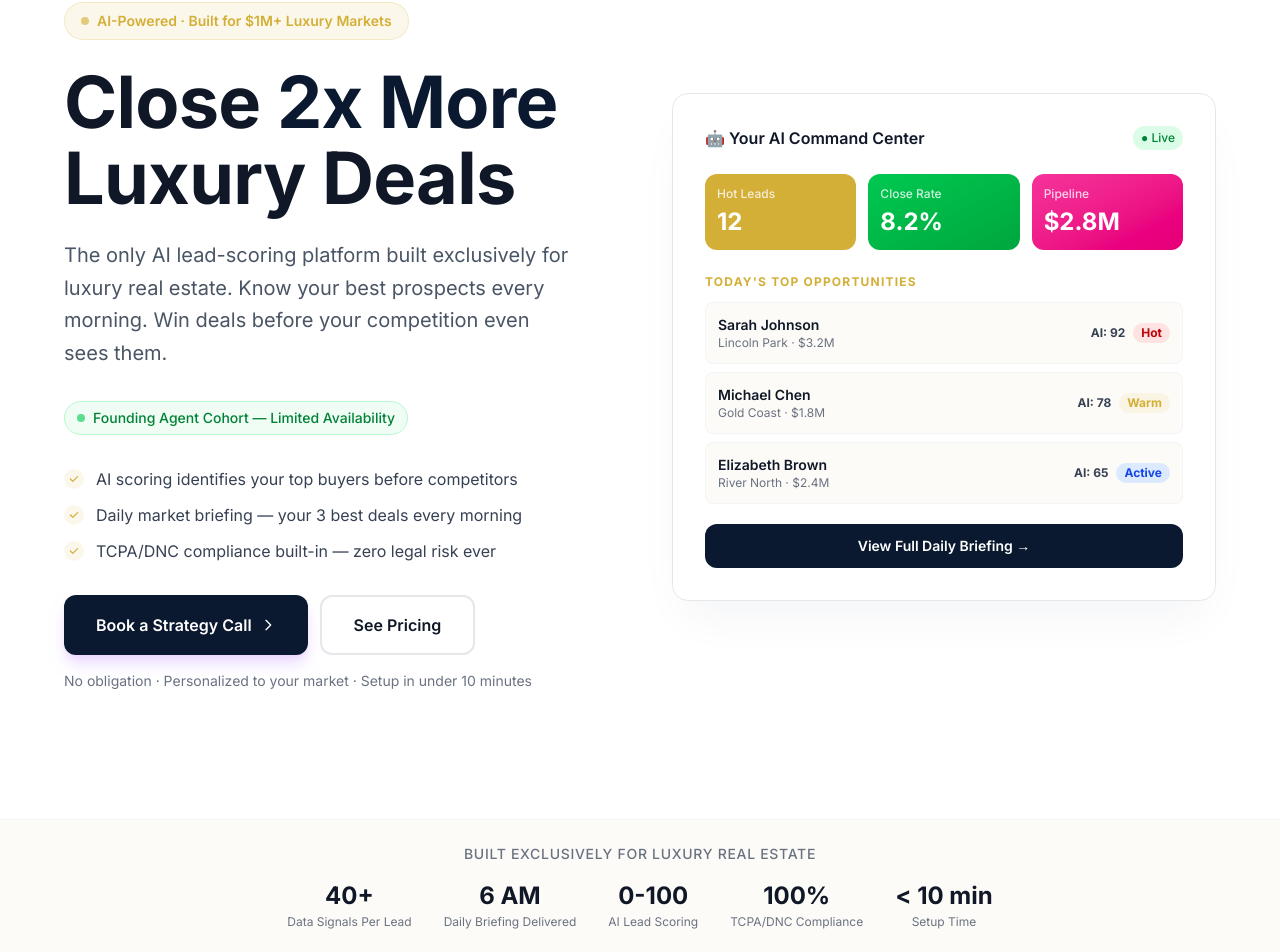
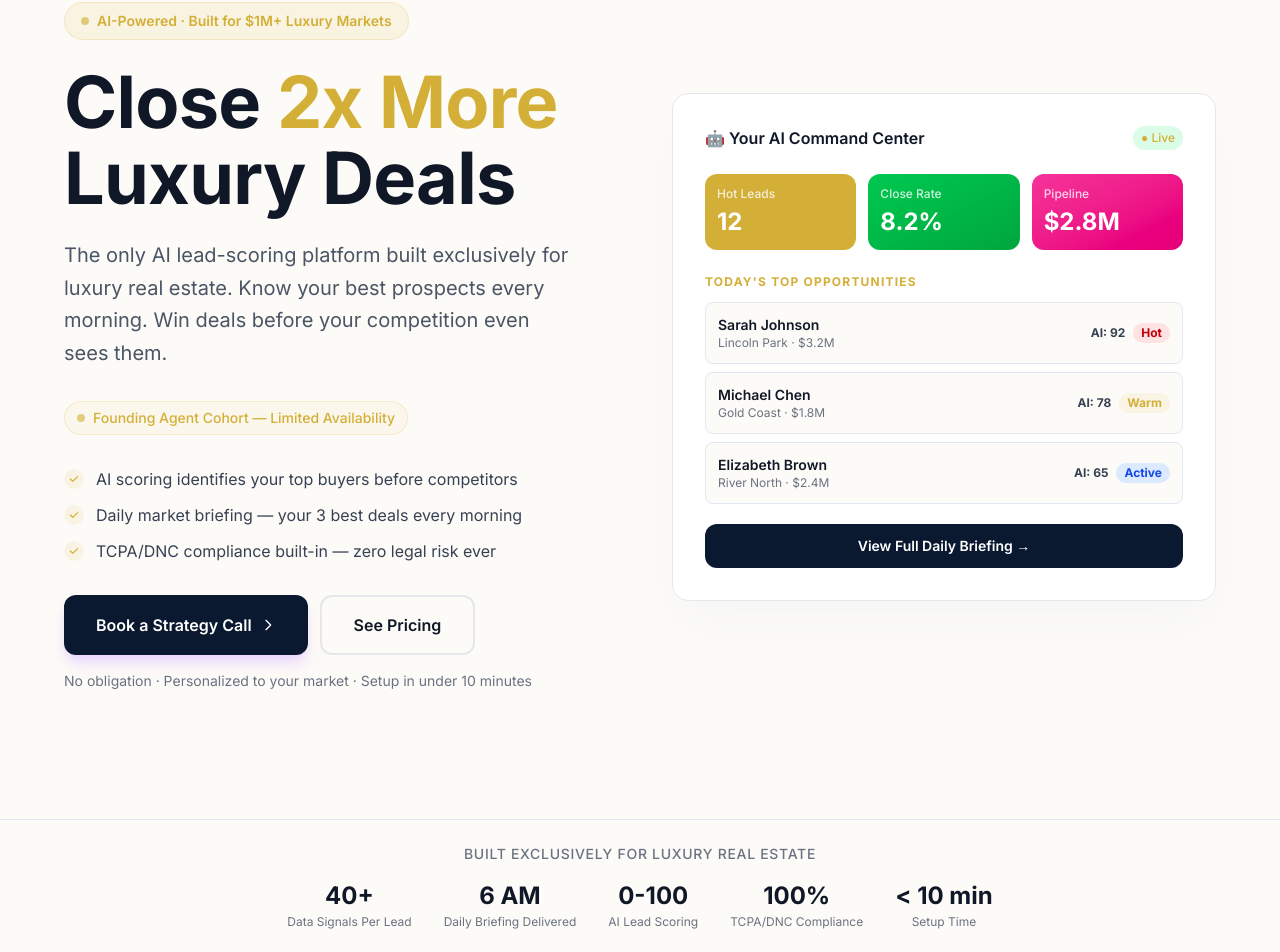
Before and after one commit to robopdesigns/luxeleadpro-site, a Next.js app: page / in a window 1280 px wide. Shown: the part 175-1127 px from the top of the page. Built offline with nearby package versions, Linux system fonts and the light colour scheme; no server answers; a web font is replaced by a local one.

Commit message:
fix: homepage ivory bg, gold accents, rep login page styling, dashboard login

```diff
--- a/app/dashboard/login/page.tsx
+++ b/app/dashboard/login/page.tsx
@@ -28,7 +28,7 @@ export default function DashboardLoginPage() {
   }
 
   return (
-    <main className="flex min-h-screen items-center justify-center bg-black px-6 text-white">
+    <main className="flex min-h-screen items-center justify-center bg-[#050B14] px-6 text-white">
       <form
         onSubmit={handleSubmit}
         className="w-full max-w-md space-y-4 rounded-2xl border border-white/10 bg-white/5 p-6"
@@ -42,7 +42,7 @@ export default function DashboardLoginPage() {
           onChange={(e) => setPassword(e.target.value)}
           required
           placeholder="Password"
-          className="w-full rounded-xl border border-white/20 bg-black/40 px-4 py-3 outline-none focus:border-[#D4AF37]/50"
+          className="w-full rounded-xl border border-white/20 bg-[#050B14]/40 px-4 py-3 outline-none focus:border-[#D4AF37]/50"
         />
 
         <button
--- a/app/page.tsx
+++ b/app/page.tsx
@@ -7,7 +7,7 @@ import { Footer } from '@/components/Footer';
 
 export default function HomePage() {
   return (
-    <div className="min-h-screen bg-white">
+    <div className="min-h-screen bg-[#FDFBF7]">
       <Header />
 
       {/* ─── HERO ─────────────────────────────────────────────── */}
@@ -15,7 +15,7 @@ export default function HomePage() {
         {/* Subtle gradient background blob */}
         <div className="absolute inset-0 -z-10">
           <div className="absolute top-0 right-0 w-[600px] h-[600px] bg-[#D4AF37]/10 rounded-full opacity-30 blur-3xl translate-x-1/3 -translate-y-1/4" />
-          <div className="absolute bottom-0 left-0 w-[400px] h-[400px] bg-pink-100 rounded-full opacity-20 blur-3xl -translate-x-1/4 translate-y-1/4" />
+          <div className="absolute bottom-0 left-0 w-[400px] h-[400px] bg-[#D4AF37]/5 rounded-full opacity-20 blur-3xl -translate-x-1/4 translate-y-1/4" />
         </div>
 
         <div className="max-w-6xl mx-auto">
@@ -28,7 +28,7 @@ export default function HomePage() {
               </div>
 
               <h1 className="text-4xl sm:text-6xl lg:text-7xl font-serif font-bold text-gray-900 mb-4 sm:mb-6 leading-[1.05]">
-                Close <span className="bg-[#0A192F] bg-clip-text text-transparent">2x More</span><br />Luxury Deals
+                Close <span className="text-[#D4AF37]">2x More</span><br />Luxury Deals
               </h1>
 
               <p className="text-base sm:text-xl text-gray-600 mb-5 sm:mb-8 leading-relaxed max-w-lg">
@@ -37,8 +37,8 @@ export default function HomePage() {
 
               {/* Founding cohort badge */}
               <div className="flex items-center gap-3 mb-5 sm:mb-8">
-                <div className="inline-flex items-center gap-2 bg-green-50 border border-green-200 text-green-700 px-3 py-1.5 rounded-full text-sm font-medium">
-                  <span className="w-2 h-2 bg-green-500 rounded-full animate-pulse" />
+                <div className="inline-flex items-center gap-2 bg-[#D4AF37]/5 border border-[#D4AF37]/20 text-[#D4AF37] px-3 py-1.5 rounded-full text-sm font-medium">
+                  <span className="w-2 h-2 bg-[#D4AF37] rounded-full animate-pulse" />
                   Founding Agent Cohort — Limited Availability
                 </div>
               </div>
@@ -79,7 +79,7 @@ export default function HomePage() {
               <div className="bg-white rounded-2xl p-6 sm:p-8 border border-gray-200 shadow-2xl shadow-gray-100">
                 <div className="flex items-center justify-between mb-6">
                   <h3 className="font-semibold text-gray-900">🤖 Your AI Command Center</h3>
-                  <span className="text-xs bg-green-100 text-green-700 px-2 py-1 rounded-full font-medium">● Live</span>
+                  <span className="text-xs bg-green-100 text-[#D4AF37] px-2 py-1 rounded-full font-medium">● Live</span>
                 </div>
 
                 {/* Stats */}
@@ -105,7 +105,7 @@ export default function HomePage() {
                       { name: 'Michael Chen', detail: 'Gold Coast · $1.8M', score: 78, badge: 'Warm', color: 'bg-[#D4AF37]/10 text-[#D4AF37]' },
                       { name: 'Elizabeth Brown', detail: 'River North · $2.4M', score: 65, badge: 'Active', color: 'bg-blue-100 text-blue-700' },
                     ].map((lead, i) => (
-                      <div key={i} className="flex items-center justify-between bg-[#FDFBF7] rounded-lg p-3 border border-gray-100">
+                      <div key={i} className="flex items-center justify-between bg-[#FDFBF7] rounded-lg p-3 border border-slate-200">
                         <div>
                           <div className="text-sm font-semibold text-gray-900">{lead.name}</div>
                           <div className="text-xs text-gray-500">{lead.detail}</div>
@@ -129,7 +129,7 @@ export default function HomePage() {
       </section>
 
       {/* ─── SOCIAL PROOF BAR ─────────────────────────────────── */}
-      <section className="border-y border-gray-100 bg-[#FDFBF7] py-6 px-4">
+      <section className="border-y border-slate-200 bg-[#FDFBF7] py-6 px-4">
         <div className="max-w-5xl mx-auto">
           <p className="text-center text-sm text-gray-500 font-medium mb-4 uppercase tracking-wider">Built exclusively for luxury real estate</p>
           <div className="flex flex-wrap justify-center gap-8 text-center">
@@ -195,7 +195,7 @@ export default function HomePage() {
       </section>
 
       {/* ─── FEATURES ──────────────────────────────────────────── */}
-      <section className="px-4 py-20 sm:py-28 bg-[#FDFBF7] border-t border-gray-100">
+      <section className="px-4 py-20 sm:py-28 bg-[#FDFBF7] border-t border-slate-200">
         <div className="max-w-6xl mx-auto">
           <div className="text-center mb-16">
             <span className="text-[#D4AF37] font-semibold text-sm uppercase tracking-wider">Features</span>
@@ -257,7 +257,7 @@ export default function HomePage() {
       </section>
 
       {/* ─── FOUNDING AGENT PROGRAM ──────────────────────────── */}
-      <section className="px-4 py-20 sm:py-28 bg-white border-t border-gray-100">
+      <section className="px-4 py-20 sm:py-28 bg-white border-t border-slate-200">
         <div className="max-w-6xl mx-auto">
           <div className="text-center mb-14">
             <span className="text-[#D4AF37] font-semibold text-sm uppercase tracking-wider">Limited to 50 Agents</span>
@@ -284,7 +284,7 @@ export default function HomePage() {
       </section>
 
       {/* ─── PRICING PREVIEW ───────────────────────────────────── */}
-      <section className="px-4 py-20 sm:py-28 bg-[#FDFBF7] border-t border-gray-100">
+      <section className="px-4 py-20 sm:py-28 bg-[#FDFBF7] border-t border-slate-200">
         <div className="max-w-5xl mx-auto">
           <div className="text-center mb-14">
             <span className="text-[#D4AF37] font-semibold text-sm uppercase tracking-wider">Pricing</span>
@@ -358,7 +358,7 @@ export default function HomePage() {
       </section>
 
       {/* ─── TRUST SIGNALS ─────────────────────────────────────── */}
-      <section className="px-4 py-16 bg-white border-t border-gray-100">
+      <section className="px-4 py-16 bg-white border-t border-slate-200">
         <div className="max-w-4xl mx-auto text-center">
           <p className="text-sm text-gray-500 font-medium uppercase tracking-wider mb-8">Enterprise-Grade Security & Compliance</p>
           <div className="flex flex-wrap justify-center gap-6 sm:gap-12">
--- a/app/rep/login/page.tsx
+++ b/app/rep/login/page.tsx
@@ -29,8 +29,8 @@ export default function RepLoginPage() {
   }
 
   return (
-    <main className="flex min-h-screen items-center justify-center bg-[#0A192F] px-6">
-      <form onSubmit={handleSubmit} className="w-full max-w-md space-y-4 rounded-2xl bg-white p-8 shadow-xl">
+    <main className="flex min-h-screen items-center justify-center bg-[#FDFBF7] px-6">
+      <form onSubmit={handleSubmit} className="w-full max-w-md space-y-4 rounded-2xl bg-white p-8 shadow-lg border border-slate-200">
         <div className="text-center mb-2">
           <h1 className="text-2xl font-bold text-gray-900">Sales Rep Portal</h1>
           <p className="text-sm text-gray-500">LuxeLeadPro</p>
@@ -39,7 +39,7 @@ export default function RepLoginPage() {
         <input type="email" value={email} onChange={e => setEmail(e.target.value)} required placeholder="Email" className="w-full rounded-xl border border-gray-200 px-4 py-3 text-sm outline-none focus:border-[#D4AF37]/50" />
         <input type="password" value={password} onChange={e => setPassword(e.target.value)} required placeholder="Password" className="w-full rounded-xl border border-gray-200 px-4 py-3 text-sm outline-none focus:border-[#D4AF37]/50" />
 
-        <button type="submit" disabled={loading} className="w-full rounded-xl bg-[#0A192F] px-6 py-3 font-semibold text-white hover:bg-[#1a2940] disabled:opacity-60 transition">
+        <button type="submit" disabled={loading} className="w-full rounded-xl bg-[#FDFBF7] px-6 py-3 font-semibold text-white hover:bg-[#1a2940] disabled:opacity-60 transition">
           {loading ? "Logging in..." : "Log In"}
         </button>
 
```
